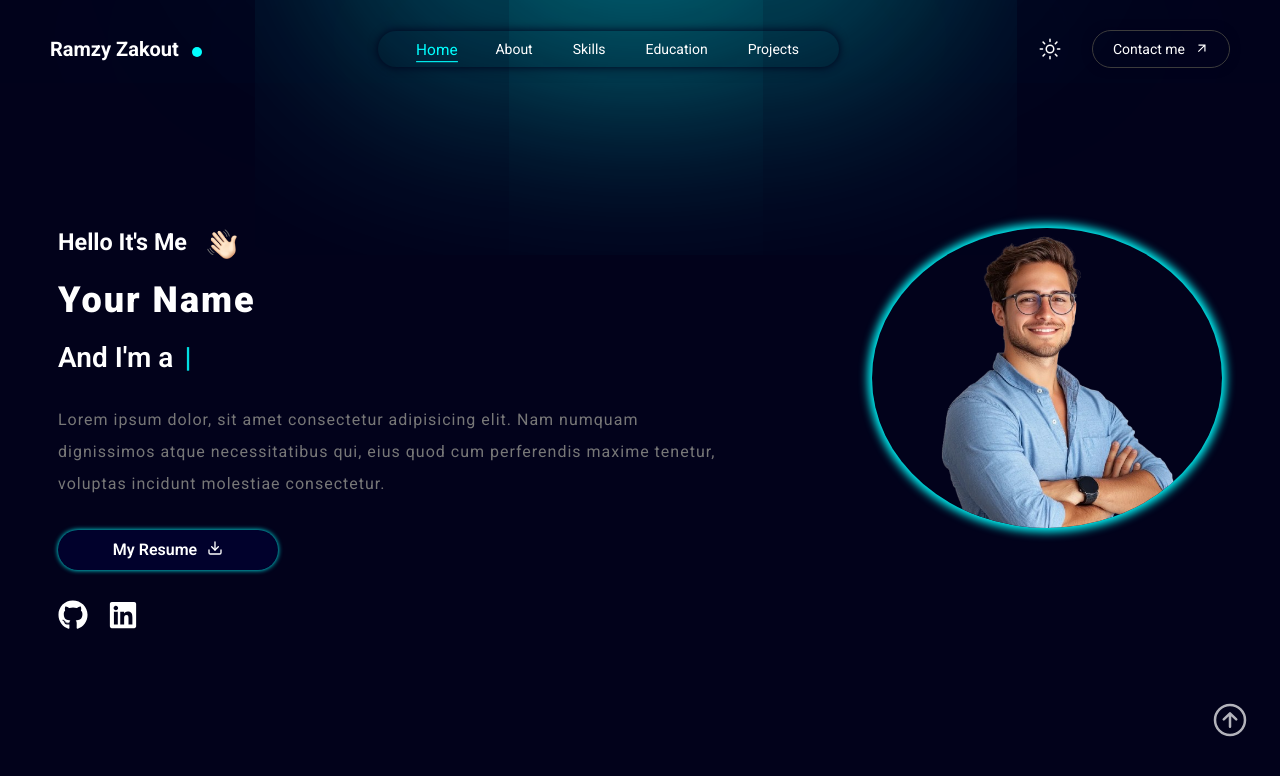
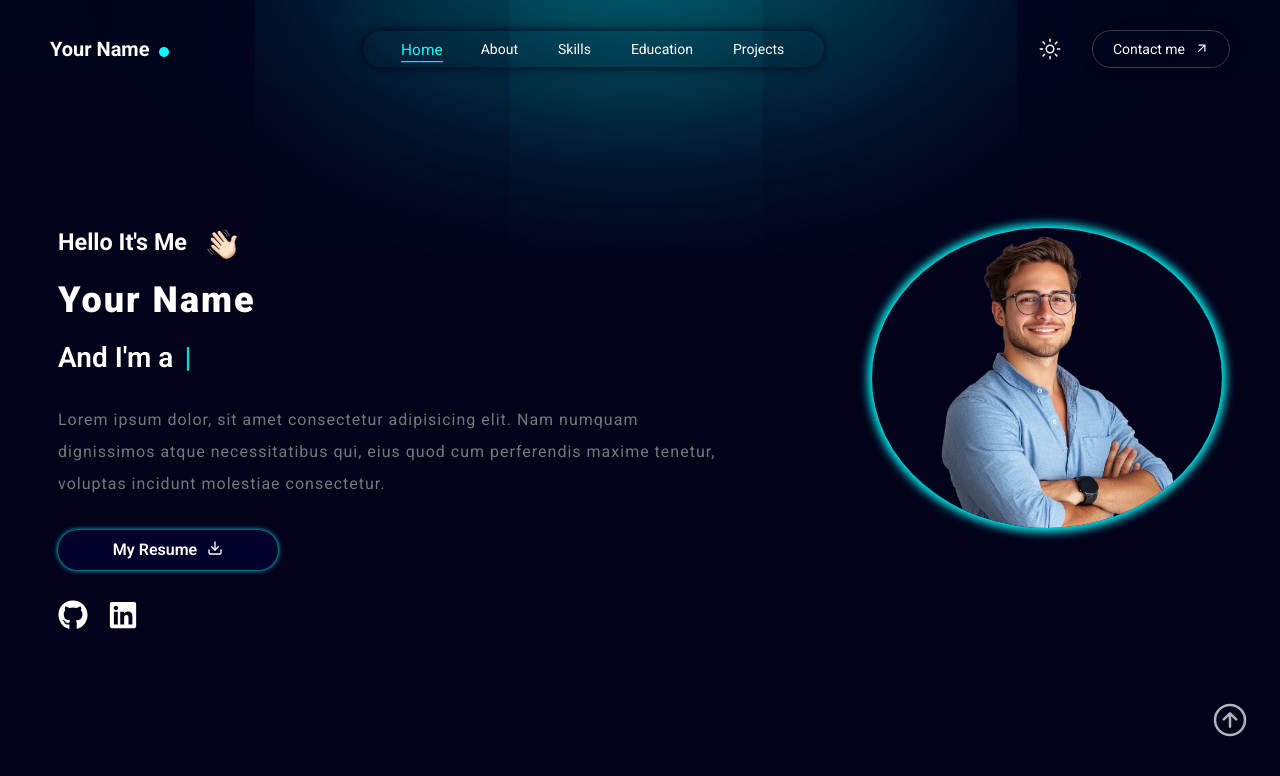
Before and after one commit to Ehabzakout/mock-portfolio, a React (Vite) app: page / in a window 1280 px wide. Shown: the top 776 px of the page. Built offline with nearby package versions, Linux system fonts and the light colour scheme.

Commit message:
Update logo.jsx

```diff
--- a/src/components/common/logo/logo.jsx
+++ b/src/components/common/logo/logo.jsx
@@ -3,7 +3,7 @@ export default function Logo() {
 	return (
 		<div>
 			<a href="#home" className={`${Styles.logo}`}>
-				Ramzy Zakout
+				Your Name
 			</a>
 		</div>
 	);
```
